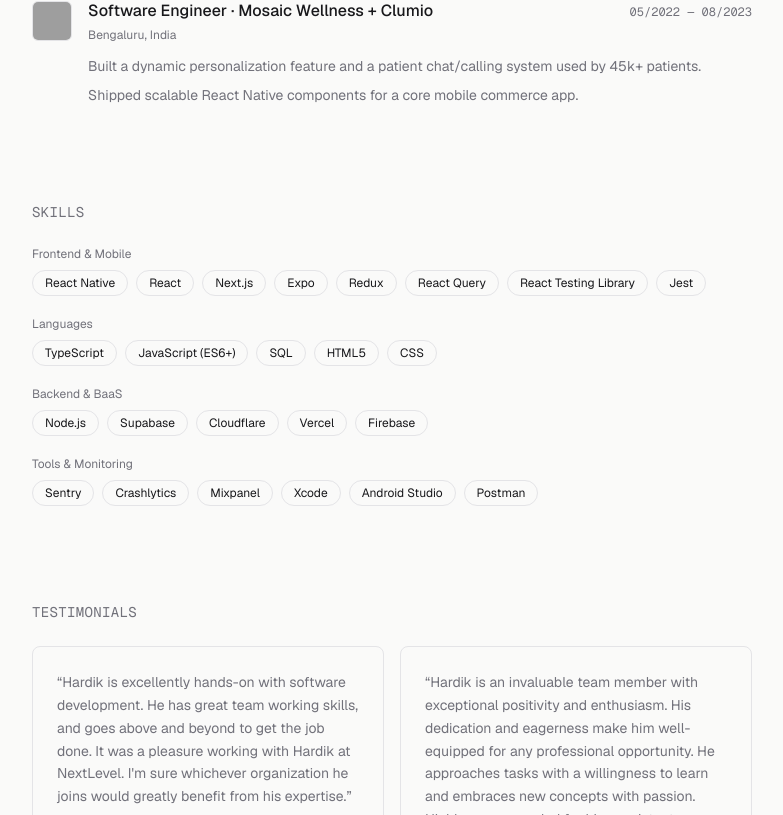
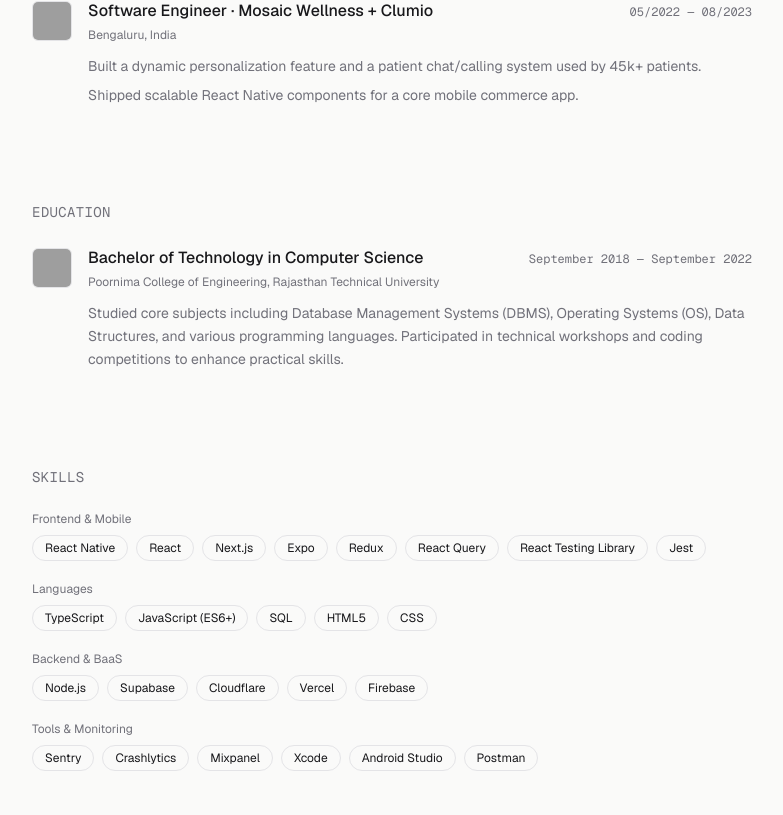
Before and after one commit to hardikhere/portfolio, a Next.js app: page / in a window 1280 px wide. Shown: the part 1365-2180 px from the top of the page, without its empty margins (248-1031 px from the left). Built offline with nearby package versions, Linux system fonts and the light colour scheme; no server answers; grey boxes are pictures that could not be loaded.

Commit message:
Add Education, Watching, and Reading sections; bike photo; Love & Humanity cause
Testimonials section untouched from prior commit.

```diff
--- a/next.config.ts
+++ b/next.config.ts
@@ -19,6 +19,10 @@
         protocol: "https",
         hostname: "media.licdn.com",
       },
+      {
+        protocol: "https",
+        hostname: "encrypted-tbn0.gstatic.com",
+      },
     ],
   },
 };
--- a/src/app/page.tsx
+++ b/src/app/page.tsx
@@ -2,12 +2,15 @@
 import { Hero } from "@/components/Hero";
 import { About } from "@/components/About";
 import { Experience } from "@/components/Experience";
+import { Education } from "@/components/Education";
 import { Skills } from "@/components/Skills";
 import { Testimonials } from "@/components/Testimonials";
 import { GitHubActivity } from "@/components/GitHubActivity";
 import { Writing } from "@/components/Writing";
 import { Causes } from "@/components/Causes";
 import { Exploring } from "@/components/Exploring";
+import { Watching } from "@/components/Watching";
+import { Reading } from "@/components/Reading";
 import { Footer } from "@/components/Footer";
 
 export default function Home() {
@@ -18,12 +21,15 @@
         <Hero />
         <About />
         <Experience />
+        <Education />
         <Skills />
         <Testimonials />
         <GitHubActivity />
         <Writing />
         <Causes />
         <Exploring />
+        <Watching />
+        <Reading />
       </main>
       <Footer />
     </>
--- /dev/null
+++ b/src/components/Education.tsx
@@ -0,0 +1,39 @@
+import Image from "next/image";
+import { education } from "@/data/education";
+
+export function Education() {
+  return (
+    <section id="education" className="mx-auto max-w-3xl px-6 py-12">
+      <h2 className="text-sm font-mono uppercase tracking-wide text-muted">
+        Education
+      </h2>
+      <ul className="mt-6 space-y-10">
+        {education.map((entry) => (
+          <li key={`${entry.degree}-${entry.period}`} className="flex gap-4">
+            {entry.logo && (
+              <div className="relative mt-0.5 h-10 w-10 shrink-0 overflow-hidden rounded-md border border-border">
+                <Image
+                  src={entry.logo}
+                  alt={`${entry.institution} logo`}
+                  fill
+                  sizes="40px"
+                  className="object-cover"
+                />
+              </div>
+            )}
+            <div className="flex-1">
+              <div className="flex flex-col justify-between gap-1 sm:flex-row sm:items-baseline">
+                <h3 className="text-base font-medium">{entry.degree}</h3>
+                <span className="font-mono text-xs text-muted">{entry.period}</span>
+              </div>
+              <p className="mt-1 text-xs text-muted">{entry.institution}</p>
+              <p className="mt-3 text-sm leading-relaxed text-muted">
+                {entry.description}
+              </p>
+            </div>
+          </li>
+        ))}
+      </ul>
+    </section>
+  );
+}
--- /dev/null
+++ b/src/components/Reading.tsx
@@ -0,0 +1,46 @@
+import { books } from "@/data/books";
+
+const currentlyReading = books.filter((book) => book.status === "reading");
+const read = books.filter((book) => book.status === "read");
+
+export function Reading() {
+  return (
+    <section id="reading" className="mx-auto max-w-3xl px-6 py-12">
+      <h2 className="text-sm font-mono uppercase tracking-wide text-muted">
+        Reading
+      </h2>
+      <div className="mt-6 space-y-5">
+        {currentlyReading.length > 0 && (
+          <div>
+            <p className="text-xs text-muted">Currently Reading</p>
+            <div className="mt-2 flex flex-wrap gap-2">
+              {currentlyReading.map((book) => (
+                <span
+                  key={book.title}
+                  className="rounded-full border border-border px-3 py-1 text-xs"
+                >
+                  {book.title} — {book.author}
+                </span>
+              ))}
+            </div>
+          </div>
+        )}
+        {read.length > 0 && (
+          <div>
+            <p className="text-xs text-muted">Read</p>
+            <div className="mt-2 flex flex-wrap gap-2">
+              {read.map((book) => (
+                <span
+                  key={book.title}
+                  className="rounded-full border border-border px-3 py-1 text-xs"
+                >
+                  {book.title} — {book.author}
+                </span>
+              ))}
+            </div>
+          </div>
+        )}
+      </div>
+    </section>
+  );
+}
--- /dev/null
+++ b/src/components/Watching.tsx
@@ -0,0 +1,28 @@
+import { watching } from "@/data/watching";
+
+export function Watching() {
+  return (
+    <section id="watching" className="mx-auto max-w-3xl px-6 py-12">
+      <h2 className="text-sm font-mono uppercase tracking-wide text-muted">
+        Animes, Series & Movies I Love
+      </h2>
+      <div className="mt-6 space-y-5">
+        {watching.map((group) => (
+          <div key={group.label}>
+            <p className="text-xs text-muted">{group.label}</p>
+            <div className="mt-2 flex flex-wrap gap-2">
+              {group.items.map((item) => (
+                <span
+                  key={item.title}
+                  className="rounded-full border border-border px-3 py-1 text-xs"
+                >
+                  {item.favorite ? `★ ${item.title}` : item.title}
+                </span>
+              ))}
+            </div>
+          </div>
+        ))}
+      </div>
+    </section>
+  );
+}
--- /dev/null
+++ b/src/data/books.ts
@@ -0,0 +1,13 @@
+export type Book = {
+  title: string;
+  author: string;
+  status: "reading" | "read";
+};
+
+export const books: Book[] = [
+  { title: "Man's Search for Meaning", author: "Viktor Frankl", status: "reading" },
+  { title: "The Psychology of Money", author: "Morgan Housel", status: "read" },
+  { title: "Freedom from the Known", author: "J. Krishnamurti", status: "read" },
+  { title: "Courage: The Joy of Living", author: "Osho", status: "read" },
+  { title: "Homecoming", author: "John Bradshaw", status: "read" },
+];
--- a/src/data/causes.ts
+++ b/src/data/causes.ts
@@ -25,4 +25,9 @@
     description:
       "Access to quality education is the single biggest lever for India's future — worth every bit of support.",
   },
+  {
+    title: "Love & Humanity",
+    description:
+      "I don't follow any traditional religion — my faith is in love and humanity.",
+  },
 ];
--- /dev/null
+++ b/src/data/education.ts
@@ -0,0 +1,18 @@
+export type EducationEntry = {
+  degree: string;
+  institution: string;
+  logo?: string;
+  period: string;
+  description: string;
+};
+
+export const education: EducationEntry[] = [
+  {
+    degree: "Bachelor of Technology in Computer Science",
+    institution: "Poornima College of Engineering, Rajasthan Technical University",
+    logo: "https://encrypted-tbn0.gstatic.com/images?q=tbn:ANd9GcTv9IaHPFvfTCZljpAYCqrfHQAtDfp0AZT51ugDVije8w&s",
+    period: "September 2018 — September 2022",
+    description:
+      "Studied core subjects including Database Management Systems (DBMS), Operating Systems (OS), Data Structures, and various programming languages. Participated in technical workshops and coding competitions to enhance practical skills.",
+  },
+];
--- a/src/data/photos.ts
+++ b/src/data/photos.ts
@@ -8,4 +8,8 @@
     src: "https://imagedelivery.net/bN8wtBatORoBF6VNcDJRLQ/fab5a073-9d5f-4601-3180-e80c4bda5900/public",
     alt: "Exploring",
   },
+  {
+    src: "https://imagedelivery.net/bN8wtBatORoBF6VNcDJRLQ/9dc14a1b-6965-42a3-00d0-b82ab2542000/public",
+    alt: "Meet my bike, Layla",
+  },
 ];
--- /dev/null
+++ b/src/data/watching.ts
@@ -0,0 +1,33 @@
+export type WatchingItem = {
+  title: string;
+  favorite?: boolean;
+};
+
+export type WatchingGroup = {
+  label: string;
+  items: WatchingItem[];
+};
+
+export const watching: WatchingGroup[] = [
+  {
+    label: "Anime & Series",
+    items: [
+      { title: "Dragon Ball Z" },
+      { title: "Avatar: The Last Airbender" },
+      { title: "Demon Slayer" },
+      { title: "Death Note" },
+      { title: "Dr. House" },
+    ],
+  },
+  {
+    label: "Movies",
+    items: [
+      { title: "One Flew Over the Cuckoo's Nest", favorite: true },
+      { title: "Good Will Hunting" },
+      { title: "October Sky" },
+      { title: "Into the Wild" },
+      { title: "Awakenings" },
+      { title: "Nightcrawler" },
+    ],
+  },
+];
```
